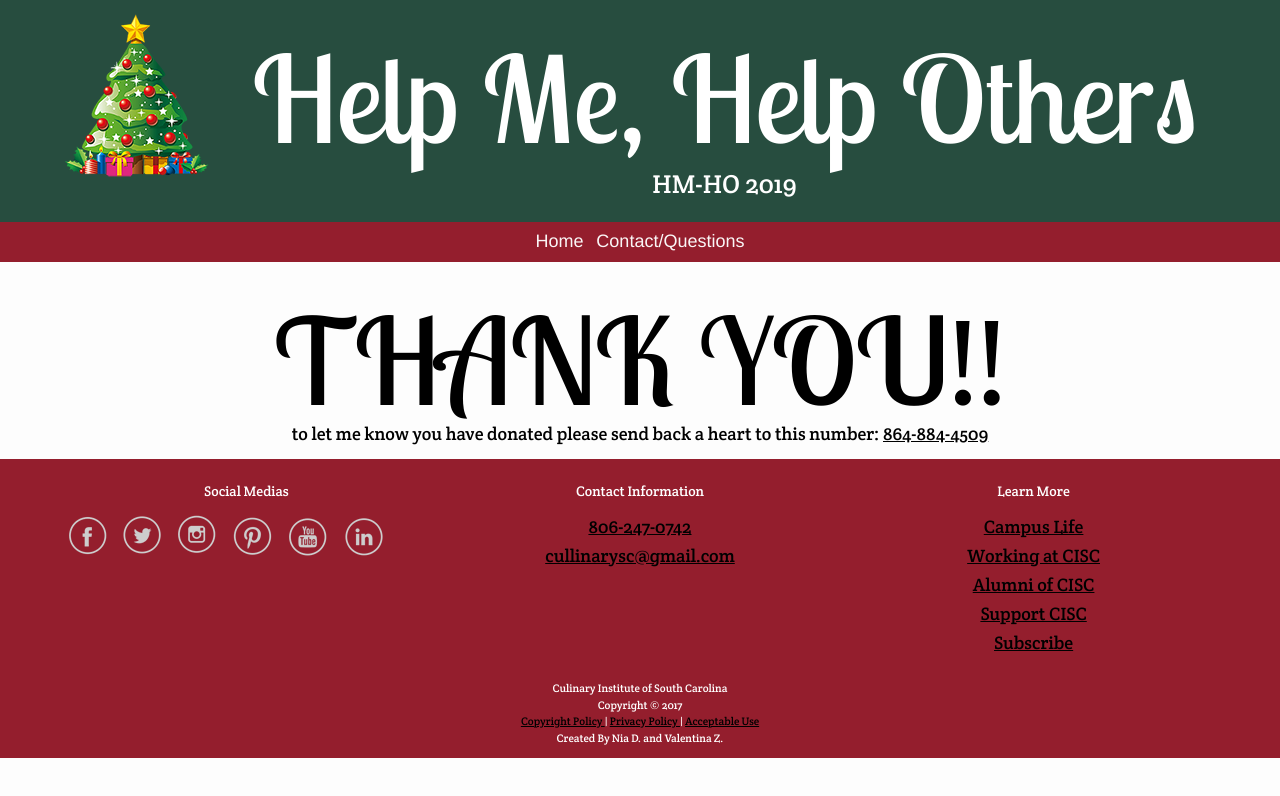
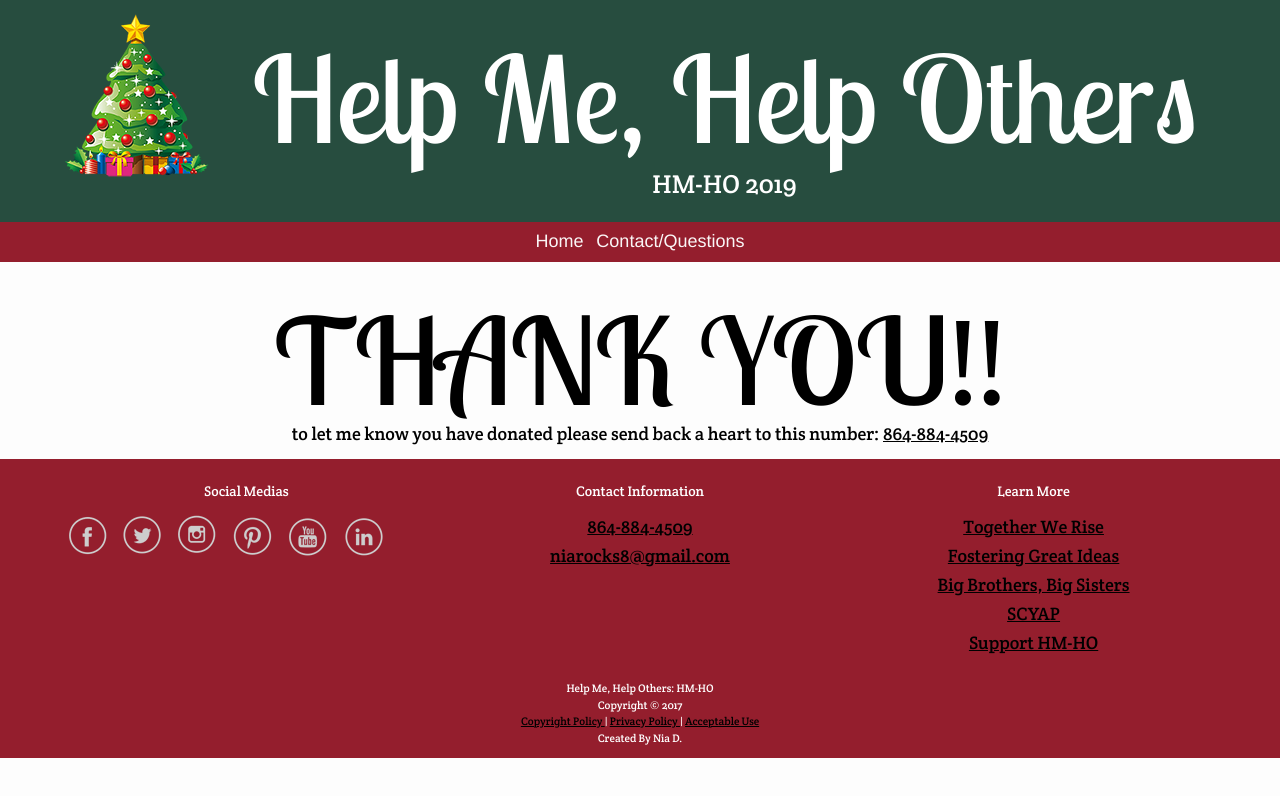
Before and after one commit to ndicks7864/Project-HM-HO, a plain HTML site: page donation.html in a window 1280 px wide. Drawn offline with nearby package versions, Linux system fonts and the light colour scheme; a web font is replaced by a local one.

Commit message:
Update donation.html

```diff
--- a/donation.html
+++ b/donation.html
@@ -81,25 +81,25 @@
         </div>
         <div class="col-xs-12 col-md-4">
             <h3> Contact Information </h3>
-            <p> <a href="#" class="hvr-float transition">806-247-0742</a> </p>
-            <p> <a href="#" class="hvr-float transition">cullinarysc@gmail.com</a> </p>
+            <p> <a href="#" class="hvr-float transition">864-884-4509</a> </p>
+            <p> <a href="#" class="hvr-float transition">niarocks8@gmail.com</a> </p>
         </div>
         <div class="col-xs-12 col-md-4">
             <h3> Learn More </h3>
-            <p> <a href="#" class="hvr-float transition">Campus Life</a> </p>
-            <p> <a href="#" class="hvr-float transition">Working at CISC</a> </p>
-            <p> <a href="#" class="hvr-float transition">Alumni of CISC</a> </p>
-            <p> <a href="#" class="hvr-float transition">Support CISC</a> </p>
-            <p> <a href="#" class="hvr-float transition">Subscribe</a> </p>
+            <p> <a href="https://www.togetherwerise.org/" class="hvr-float transition">Together We Rise</a> </p>
+            <p> <a href="https://fgi4kids.org/" class="hvr-float transition">Fostering Great Ideas</a> </p>
+            <p> <a href="https://www.bbbs.org/" class="hvr-float transition">Big Brothers, Big Sisters</a> </p>
+            <p> <a href="https://scyap.com/" class="hvr-float transition">SCYAP</a> </p>
+            <p> <a href="#" class="hvr-float transition">Support HM-HO</a> </p>
         </div>
       </div>
 
       <div class="row">
      	 <div class="col-xs-12 col-md-12">
-     		 <p class="footer"> Culinary Institute of South Carolina </p>
+     		 <p class="footer"> Help Me, Help Others: HM-HO</p>
      		 <p class="footer"> Copyright © 2017 </p>
 			 <p class="footer"> <a href="#"> Copyright Policy </a>| <a href="#"> Privacy Policy </a> | <a href="#"> Acceptable Use </a> </p>
-     	 	 <p class="footer"> Created By Nia D. and Valentina Z. </p>
+     	 	 <p class="footer"> Created By Nia D. </p>
      	 </div>
       </div>
 
```
